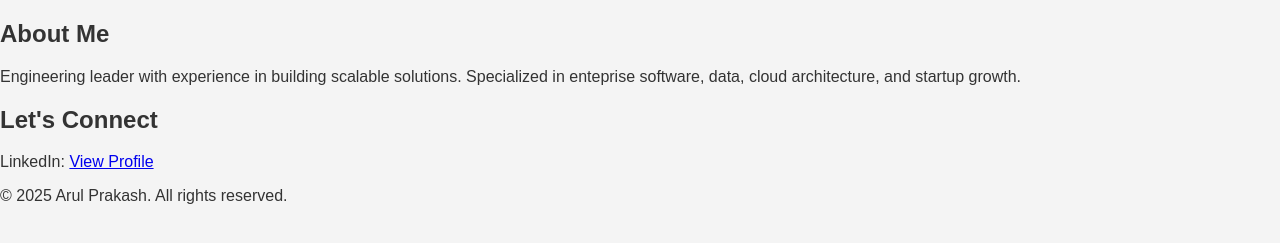
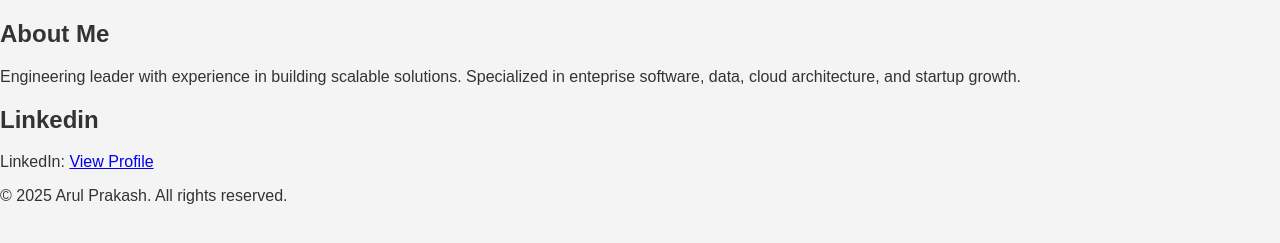
Before and after one commit to arulprakasht/arulprakasht.github.io, a Jekyll site: the page built from index.md, in a window 1280 px wide. Shown: the part 334-577 px from the top of the page. Built offline with Jekyll 4.4.1, drawn with Linux system fonts in a browser that asks for light colours.

Commit message:
Update contact.html

```diff
--- a/_includes/contact.html
+++ b/_includes/contact.html
@@ -1,6 +1,6 @@
 <section id="contact" class="section">
   <div class="container">
-    <h2>Let's Connect</h2>
-    <p>LinkedIn: <a href="https://www.linkedin.com/in/your-profile" target="_blank">View Profile</a></p>
+    <h2> Linkedin </h2>
+    <p>LinkedIn: <a href="https://www.linkedin.com/in/arulprakasht" target="_blank">View Profile</a></p>
   </div>
 </section>
```
